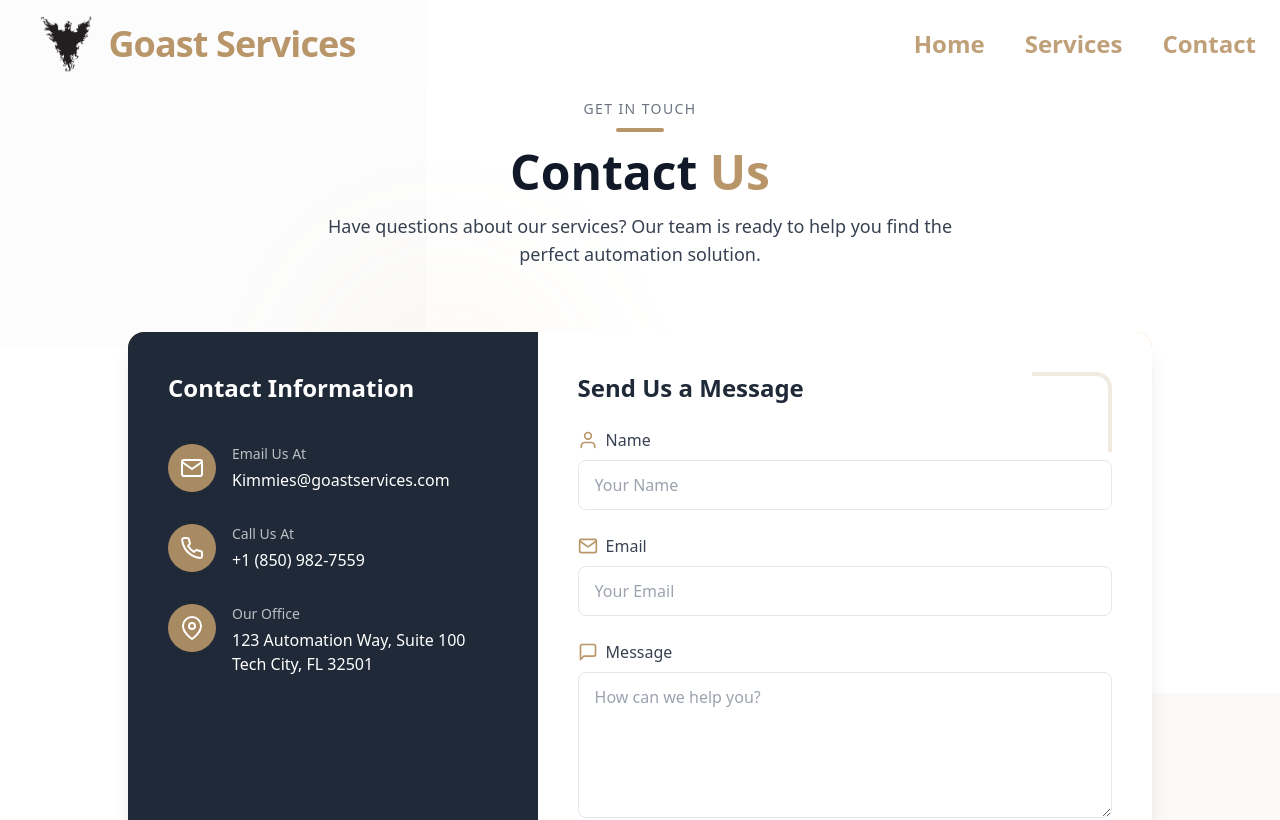
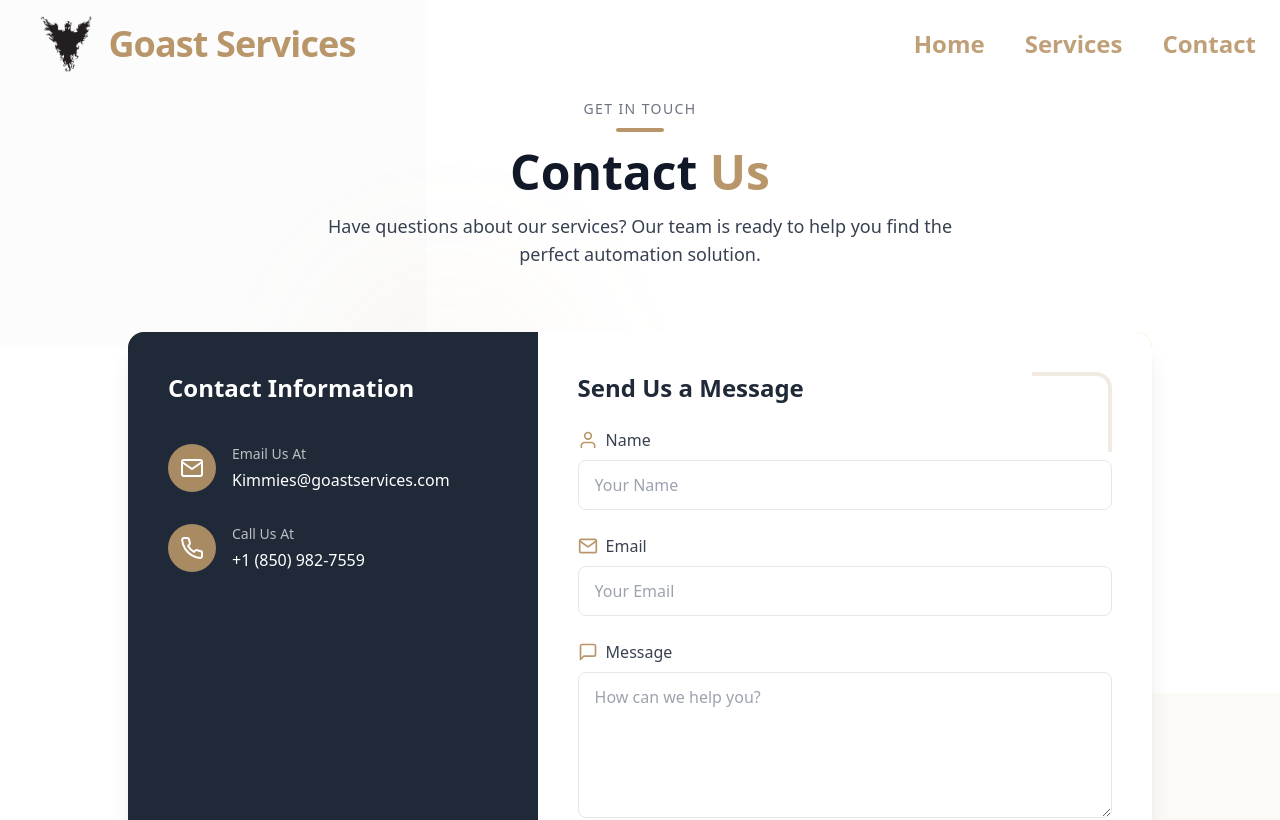
Before and after one commit to John-Naquin/Goast-Services, a React (Vite) app: page /contact in a window 1280 px wide. Shown: the top 820 px of the page. Built offline with nearby package versions, Linux system fonts and the light colour scheme.

Commit message:
Removed address from footer and comtact

```diff
--- a/src/components/Footer.jsx
+++ b/src/components/Footer.jsx
@@ -47,10 +47,7 @@ export function Footer() {
                 <FaEnvelope className="text-brandGold mr-3 flex-shrink-0" />
                 <span className="text-sm text-gray-300">info@goastservices.com</span>
               </div>
-              <div className="flex items-start">
-                <FaMapMarkerAlt className="text-brandGold mr-3 mt-1 flex-shrink-0" />
-                <span className="text-sm text-gray-300">123 Automation Way, Suite 100<br />Tech City, CA 91234</span>
-              </div>
+
             </div>
           </div>
 
@@ -178,7 +175,7 @@ export function Footer() {
 
         <div className="mt-8 text-center">
           <p className="text-sm text-gray-500">
-            © {new Date().getFullYear()} Goast Services. All rights reserved. <span className="hidden sm:inline">|</span><br className="sm:hidden" /> <Link to="/privacy" className="hover:text-brandGold transition-colors duration-200">Privacy Policy</Link> | <Link to="/terms" className="hover:text-brandGold transition-colors duration-200">Terms of Service</Link>
+            © {new Date().getFullYear()} Goast Services. All rights reserved.
           </p>
         </div>
       </div>
--- a/src/pages/Contact.jsx
+++ b/src/pages/Contact.jsx
@@ -75,16 +75,7 @@ export function Contact() {
                       </div>
                     </div>
 
-                    <div className="flex items-start space-x-4">
-                      <div className="p-3 bg-brandGold/90 rounded-full">
-                        <FiMapPin className="w-6 h-6" />
-                      </div>
-                      <div>
-                        <p className="text-white/70 mb-1 text-sm">Our Office</p>
-                        <p className="font-medium">123 Automation Way, Suite 100</p>
-                        <p className="font-medium">Tech City, FL 32501</p>
-                      </div>
-                    </div>
+
                   </div>
 
                   <div className="absolute bottom-10 left-10 w-20 h-20 border-b-4 border-l-4 border-brandGold/20 rounded-bl-2xl"></div>
```
